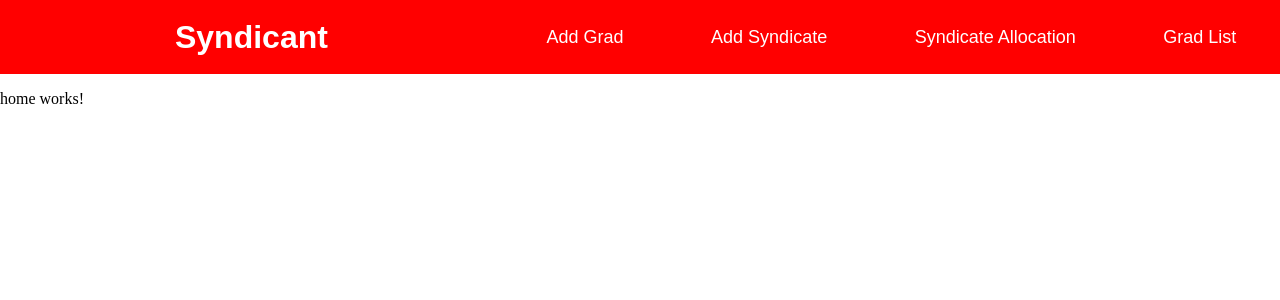
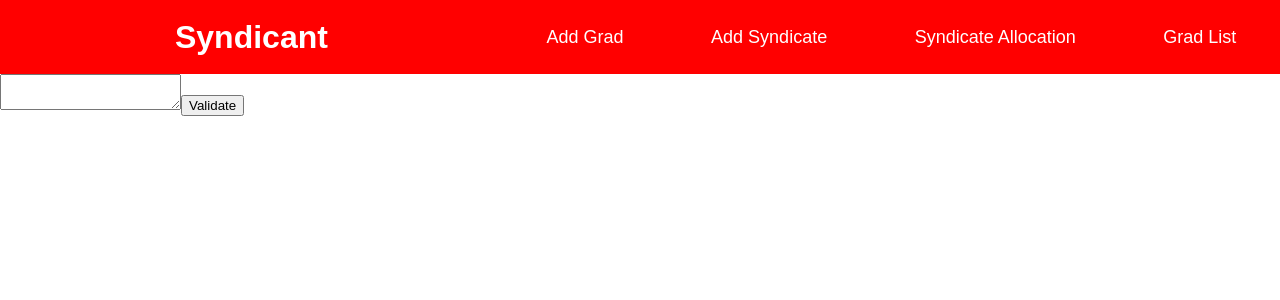
Before and after one commit to camerond-bbd/Syndicant-Repo, an Angular app in the folder SyndicantFrontend/: page / in a window 1280 px wide. Shown: the top 300 px of the page. Built offline with nearby package versions, Linux system fonts and the light colour scheme.

Commit message:
Ima donut

```diff
--- a/SyndicantFrontend/src/app/components/home/home.component.html
+++ b/SyndicantFrontend/src/app/components/home/home.component.html
@@ -1 +1,2 @@
-<p>home works!</p>
+<textarea [(ngModel)]="gradText"></textarea>
+<button (click)="getNewList()">Validate</button>
--- a/SyndicantFrontend/src/app/components/home/home.component.ts
+++ b/SyndicantFrontend/src/app/components/home/home.component.ts
@@ -1,4 +1,6 @@
 import { Component, OnInit } from '@angular/core';
+import { GradModel } from 'src/app/models/GradModel';
+import { RequestService } from 'src/app/services/request.service';
 
 @Component({
   selector: 'app-home',
@@ -7,9 +9,23 @@ import { Component, OnInit } from '@angular/core';
 })
 export class HomeComponent implements OnInit {
 
-  constructor() { }
+  gradText: string = "";
+  gradList: string[] = [];
+
+  constructor(private httpService: RequestService) { }
 
   ngOnInit(): void {
   }
 
+  getNewList() {
+    let sendList = this.gradText.split(" ");
+    console.log(sendList);
+    this.httpService.testCompatibility(sendList)
+      .subscribe((response) => {
+        console.log("Received response");
+        console.log(response);
+      })
+
+  }
+
 }
--- a/SyndicantFrontend/src/app/services/request.service.ts
+++ b/SyndicantFrontend/src/app/services/request.service.ts
@@ -11,6 +11,7 @@ import { PostAddLinkRequest } from '../models/PostLinkRequest';
 import { PostAddLinkResponse } from '../models/PostAddLinkResponse';
 import { Syndicate } from '../models/SyndicateModel';
 import { GradModel } from '../models/GradModel';
+import { ArrayType } from '@angular/compiler';
 
 @Injectable({
   providedIn: 'root'
@@ -58,4 +59,10 @@ export class RequestService {
   public GetAllLevelUps() {
     return this.http.get<string[]>(this.url + "levelups/all");
   }
+
+  public testCompatibility(gradList: string[]) {
+    return this.http.post<ArrayType>(this.url + "worked_with", {
+      grad_list: gradList
+    });
+  }
 }
```
